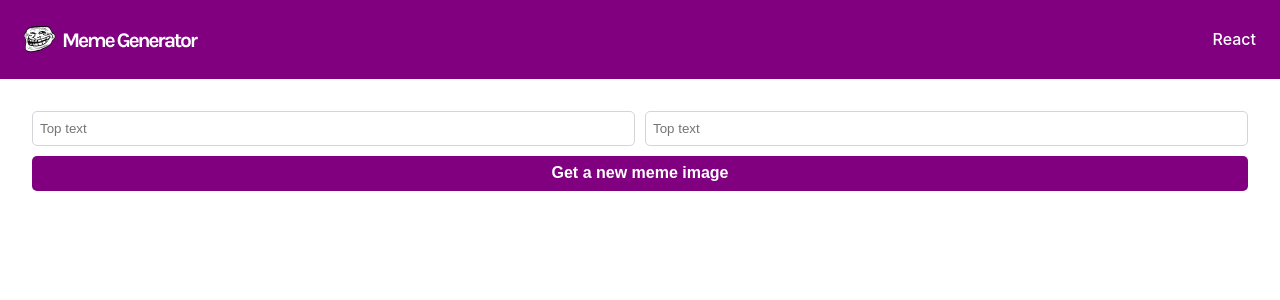
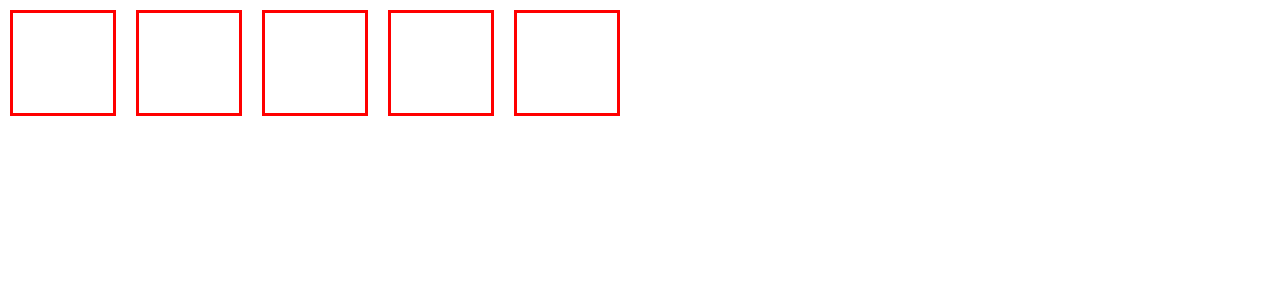
Before and after one commit to Kel-VinTech/meme-generator, a React (Create React App) app: page / in a window 1280 px wide. Shown: the top 300 px of the page. Built offline with nearby package versions, Linux system fonts and the light colour scheme.

Commit message:
learnt about states in react

```diff
--- a/src/App.js
+++ b/src/App.js
@@ -1,16 +1,22 @@
 import { useState } from "react";
 import Header from "./components/Header";
 import Meme from "./components/Meme";
-
+import Boxes from "./Boxes";
 
 function App() {
+  const [square, setSquare] = useState(Boxes)
+
+  const squareElement = square.map(boxes => (
+    <div className="box">{}</div>
+  ))
+
 
   return (
 
     <div className="App">
-      < Header />
-      <Meme />
-
+      {/* < Header />
+      <Meme /> */}
+      {squareElement}
     </div>
   );
 }
--- /dev/null
+++ b/src/Boxes.js
@@ -0,0 +1,25 @@
+
+const Boxes = [
+    {
+        id:1,
+        on:true
+    },
+    {
+        id:2,
+        on:false
+    },
+    {
+        id:3,
+        on:true
+    },
+    {
+        id:3,
+        on:true
+    },
+    {
+        id:3,
+        on:true
+    }
+]
+
+export default Boxes
--- a/src/components/Meme.jsx
+++ b/src/components/Meme.jsx
@@ -1,11 +1,6 @@
 import React from "react";
 
 const Meme= () => {
-
-
-
-
-
 
     return(
 
@@ -23,7 +18,6 @@ const Meme= () => {
 
                  <button className="form_btn">Get a new meme image</button>
 
-
             </div>
     )
 }
--- a/src/index.css
+++ b/src/index.css
@@ -37,7 +37,7 @@ nav h2{
 
 .form{
   display: grid;
-  grid-template: 35px 35px /1fr 1fr;
+  grid-template: 40px 40px /1fr 1fr;
   gap: 10px;
 }
 
@@ -57,3 +57,12 @@ nav h2{
   font-size: 1rem;
   font-weight: 600;
 }
+
+
+.box{
+  border: 3px solid hsl(0, 100%, 50%);
+  display: inline-block;
+  height: 100px;
+  width: 100px;
+  margin: 10px;
+}
```
